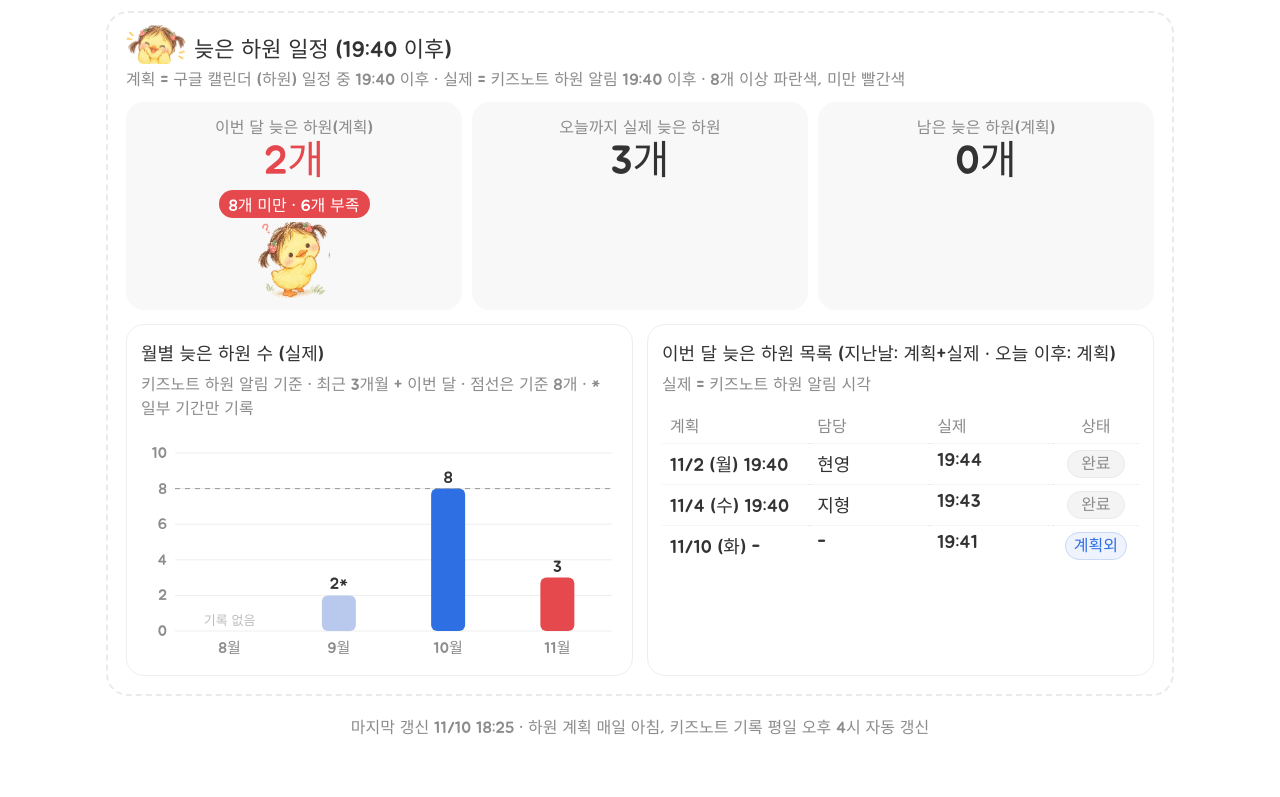
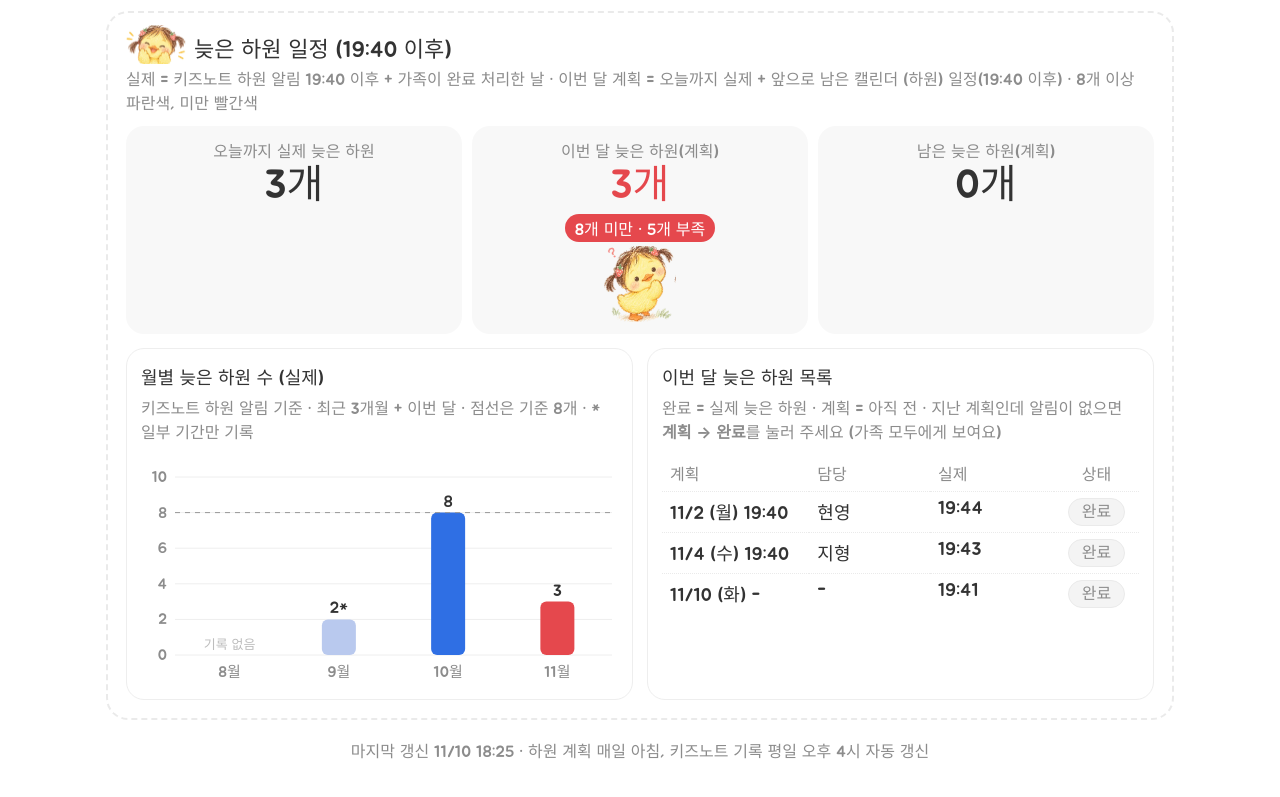
Before and after one commit to ayamy39-cpu/kokoma-life, a plain HTML site: page index.html in a window 1280 px wide. Shown: the part 1125-1922 px from the top of the page. Before the commit the page ends 1899 px from the top, so only its background shows below. Drawn offline with Linux system fonts and the light colour scheme; no server answers.

Commit message:
늦은 하원: 실제 카드 맨 앞, 계획=실제+남은 일정, 지난 계획 완료 처리 버튼(가족 공유)
Co-Authored-By: Claude Opus 5.5 <noreply@anthropic.com>
Claude-Session: https://claude.ai/code/session_01PsMxbcVr8uwnXEYhnDqrdQ

```diff
--- a/index.html
+++ b/index.html
@@ -151,6 +151,9 @@ td.pc .del { font-size: 15px; padding: 0 0 0 2px; }
 .st.today { color: #fff; background: var(--accent); border-color: var(--accent); }
 .st.early { color: #b26a00; background: #FFF4D6; border-color: #F5DFA3; }
 .st.none { color: #b23a3e; background: #FFF0F0; border-color: #F6CFCF; }
+.st.plan { color: #2F6FE4; background: #EEF3FD; border-color: #C9D8F6; }
+button.st.fix { cursor: pointer; font-family: inherit; color: #b23a3e; background: #FFF0F0; border-color: #F6CFCF; }
+button.st.fix:disabled { opacity: .5; }
 .st.extra { color: #2F6FE4; background: #EEF3FD; border-color: #C9D8F6; }
 .sub { background: #FFFFFF; border: 1px solid #EEEEEE; border-radius: 18px; padding: 14px; min-width: 0; }
 
@@ -237,15 +240,15 @@ footer { text-align: center; color: var(--muted); font-size: var(--fs-cap); padd
   <!-- 3행: 늦은 하원 -->
   <section class="card">
     <div class="card-h"><img class="ch" src="img/cheeks.webp" alt=""><h2>늦은 하원 일정 (19:40 이후)</h2></div>
-    <p class="note">계획 = 구글 캘린더 (하원) 일정 중 19:40 이후 · 실제 = 키즈노트 하원 알림 19:40 이후 · 8개 이상 파란색, 미만 빨간색</p>
+    <p class="note">실제 = 키즈노트 하원 알림 19:40 이후 + 가족이 완료 처리한 날 · 이번 달 계획 = 오늘까지 실제 + 앞으로 남은 캘린더 (하원) 일정(19:40 이후) · 8개 이상 파란색, 미만 빨간색</p>
     <div class="tiles">
+      <div class="tile"><div class="lbl">오늘까지 실제 늦은 하원</div><div class="num" id="done">—</div></div>
       <div class="tile">
         <div class="lbl">이번 달 늦은 하원(계획)</div>
         <div class="num" id="planned">—</div>
         <span class="badge" id="badge" hidden></span>
         <img class="ch mascot" id="mascot" alt="" hidden>
       </div>
-      <div class="tile"><div class="lbl">오늘까지 실제 늦은 하원</div><div class="num" id="done">—</div></div>
       <div class="tile"><div class="lbl">남은 늦은 하원(계획)</div><div class="num" id="left">—</div></div>
     </div>
     <div class="row">
@@ -255,9 +258,10 @@ footer { text-align: center; color: var(--muted); font-size: var(--fs-cap); padd
         <div class="chart" id="chart"></div>
       </div>
       <div class="sub">
-        <h3>이번 달 늦은 하원 목록 (지난날: 계획+실제 · 오늘 이후: 계획)</h3>
-        <p class="note">실제 = 키즈노트 하원 알림 시각</p>
-        <table><thead><tr><th>계획</th><th>담당</th><th>실제</th><th class="stc">상태</th></tr></thead><tbody id="hawon-list"></tbody></table>
+        <h3>이번 달 늦은 하원 목록</h3>
+        <p class="note">완료 = 실제 늦은 하원 · 계획 = 아직 전 · 지난 계획인데 알림이 없으면 <b>계획 → 완료</b>를 눌러 주세요 (가족 모두에게 보여요)</p>
+        <p class="msg" id="hawon-msg" hidden></p>
+        <table><thead><tr><th>계획</th><th style="white-space:nowrap">담당</th><th>실제</th><th class="stc">상태</th></tr></thead><tbody id="hawon-list"></tbody></table>
       </div>
     </div>
   </section>
@@ -292,13 +296,14 @@ footer { text-align: center; color: var(--muted); font-size: var(--fs-cap); padd
   $('date').textContent = (seoul.getUTCMonth() + 1) + '월 ' + seoul.getUTCDate() + '일 (' + DOW[seoul.getUTCDay()] + ') 🐥';
 
   let DATA = null;
+  const HMARK = '[늦은하원완료]'; // 가족 기록 창구에 '늦은 하원 완료 처리'를 남기는 표시
   let LIVE = null; // 창구에서 바로 읽어 온 Notion 기록 (있으면 data.json 보다 우선)
   const added = []; // 이번에 이 화면에서 넣은 기록 (바로 보이게)
   const manual = (k) => {
     const base = LIVE || (DATA && DATA.manual) || [];
     const all = [...base, ...added];
     const seen = new Set();
-    return all.filter((r) => r.kind === k).filter((r) => { const key = r.date + '|' + r.kind + '|' + (r.items || ''); if (seen.has(key)) return false; seen.add(key); return true; });
+    return all.map((r) => (r.kind === '준비물' && r.items === HMARK ? { ...r, kind: '하원완료' } : r)).filter((r) => r.kind === k).filter((r) => { const key = r.date + '|' + r.kind + '|' + (r.items || ''); if (seen.has(key)) return false; seen.add(key); return true; });
   };
   // 내가 넣은 기록 id (24시간 안에 지우기용, 이 브라우저에만)
   const MKEY = 'kkoma-mine-v1';
@@ -323,7 +328,7 @@ footer { text-align: center; color: var(--muted); font-size: var(--fs-cap); padd
       const rec = { date, kind, items: kind === '응가' ? '' : items };
       added.push(rec);
       mine.push({ id: j.id, at: Date.now(), ...rec }); saveMine(mine);
-      say(msgId, kind === '응가' ? `💩 ${md(date)} 응가를 기록했어요` : `${md(date)} 준비물 "${items}"을(를) 추가했어요`);
+      say(msgId, kind === '응가' ? `💩 ${md(date)} 응가를 기록했어요` : items === HMARK ? `${md(date)} 늦은 하원을 완료로 바꿨어요` : `${md(date)} 준비물 "${items}"을(를) 추가했어요`);
       return true;
     } catch (e) {
       say(msgId, '저장하지 못했어요 · ' + (ERR[e.message] || '잠시 후 다시 시도해 주세요'), true);
@@ -338,7 +343,7 @@ footer { text-align: center; color: var(--muted); font-size: var(--fs-cap); padd
       if (LIVE) { const k = LIVE.findIndex((r) => r.date === m.date && r.kind === m.kind && (r.items || '') === (m.items || '')); if (k >= 0) LIVE.splice(k, 1); }
       say(msgId, '지웠어요');
     } catch (e) { say(msgId, '지우지 못했어요 · ' + (e.message === 'too_old' ? '24시간이 지나 Notion에서 지워 주세요' : '잠시 후 다시 시도해 주세요'), true); }
-    renderSupplies(); renderLife();
+    renderSupplies(); renderLife(); if (DATA) renderHawon();
   }
   const myRec = (r) => mine.find((x) => x.date === r.date && x.kind === r.kind && (x.items || '') === (r.items || ''));
 
@@ -364,7 +369,7 @@ footer { text-align: center; color: var(--muted); font-size: var(--fs-cap); padd
   const loadLive = () => {
     if (!apiUrl()) return;
     fetch(apiUrl() + '?action=list&t=' + Date.now()).then((r) => r.json()).then((j) => {
-      if (j && j.ok && Array.isArray(j.items)) { LIVE = j.items; renderSupplies(); renderLife(); }
+      if (j && j.ok && Array.isArray(j.items)) { LIVE = j.items; renderSupplies(); renderLife(); if (DATA) renderHawon(); }
     }).catch(() => {});
   };
 
@@ -531,11 +536,16 @@ footer { text-align: center; color: var(--muted); font-size: var(--fs-cap); padd
       td.append(el('span', 'slot ' + c, ic + ' ' + r.slot)); tr.append(td, el('td', null, r.menu)); mt.append(tr);
     });
 
-    // 늦은 하원
+    renderHawon();
+  }
+
+  function renderHawon() {
     const late = (t) => t >= '19:40';
     const ev = (DATA.hawon || []).filter((r) => (r.title || '').trim().startsWith('(하원)') && r.start.length > 10 && late(r.start.slice(11, 16)));
     const picks = {}; (DATA.pickups || []).forEach((p) => { picks[p.date] = p.time; });
-    const lateDays = Object.keys(picks).filter((d) => late(picks[d]));
+    const fixed = new Set(manual('하원완료').map((r) => r.date)); // 가족이 완료 처리한 날
+    const lateDays = [...new Set([...Object.keys(picks).filter((d) => late(picks[d])), ...[...fixed].filter((d) => d <= today)])];
+    const isDone = (d) => lateDays.includes(d);
     const since = DATA.pickupsSince || '9999-12-31';
     const months = [];
     for (let i = -3; i <= 0; i++) months.push(iso(new Date(Date.UTC(seoul.getUTCFullYear(), seoul.getUTCMonth() + i, 1))).slice(0, 7));
@@ -545,38 +555,50 @@ footer { text-align: center; color: var(--muted); font-size: var(--fs-cap); padd
         coverage: last < since ? 'none' : (m + '-01') < since ? 'partial' : 'full' };
     });
     const planM = ev.filter((r) => r.start.slice(0, 7) === ym);
-    const planned = planM.length;
-    const upcoming = planM.filter((r) => new Date(r.start) >= now).length;
-    const actualCur = lateDays.filter((d) => d.slice(0, 7) === ym).length;
+    const planByDay = {}; planM.forEach((r) => { const d = r.start.slice(0, 10); if (!planByDay[d]) planByDay[d] = r; });
+    const actualCur = lateDays.filter((d) => d.slice(0, 7) === ym && d <= today).length;
+    // 앞으로 남은 계획: 오늘 이후(오늘 포함) 캘린더 일정 중 아직 완료되지 않은 날
+    const upcoming = Object.keys(planByDay).filter((d) => d >= today && !isDone(d)).length;
+    const planned = actualCur + upcoming;
     const ok = planned >= 8;
     $('planned').textContent = planned + '개'; $('planned').className = 'num ' + (ok ? 'blue' : 'red');
     $('done').textContent = actualCur + '개'; $('left').textContent = upcoming + '개';
     const b = $('badge'); b.hidden = false; b.className = 'badge ' + (ok ? 'blue' : 'red');
     b.textContent = ok ? '8개 이상 · 충분해요!' : `8개 미만 · ${8 - planned}개 부족`;
     const ms = $('mascot'); ms.src = ok ? 'img/cheeks.webp' : 'img/question.webp'; ms.hidden = false;
-    $('takeaway').textContent = `이번 달 늦은 하원 계획 ${planned}개 · 실제 ${actualCur}번 · 남은 계획 ${upcoming}개`;
+    $('takeaway').textContent = `이번 달 늦은 하원 실제 ${actualCur}번 · 계획 ${planned}개 · 남은 계획 ${upcoming}개`;
 
     const hl = $('hawon-list'); hl.replaceChildren();
-    const planDays = new Set(planM.map((r) => r.start.slice(0, 10)));
-    const extra = lateDays.filter((d) => d.slice(0, 7) === ym && d <= today && !planDays.has(d)).map((d) => ({ start: d, extra: true }));
-    const list = planM.concat(extra).sort((x, y) => x.start.localeCompare(y.start));
-    if (!list.length) emptyRow(hl, 4, '이번 달 늦은 하원 계획이 없어요');
-    list.forEach((r) => {
-      const d = r.start.slice(0, 10); const pt = picks[d];
-      if (r.extra) {
-        const tr = el('tr'); const st = el('td', 'stc'); st.append(el('span', 'st extra', '계획외'));
-        tr.append(el('td', 'date', md(d) + ' -'), el('td', 'date', '-'), el('td', 'date', pt), st); hl.append(tr); return;
+    const days = [...new Set([...Object.keys(planByDay), ...lateDays.filter((d) => d.slice(0, 7) === ym && d <= today)])].sort();
+    if (!days.length) emptyRow(hl, 4, '이번 달 늦은 하원 계획이 없어요');
+    days.forEach((d) => {
+      const r = planByDay[d]; const pt = picks[d];
+      const who = r ? r.title.replace(/^\(하원\)\s*/, '').replace(/\/\s*\d+시\s*\d*분?\s*$/, '') : '-';
+      const tr = el('tr'); const st = el('td', 'stc');
+      if (isDone(d)) {
+        st.append(el('span', 'st done', '완료'));
+      } else if (d >= today) {
+        st.append(el('span', 'st plan', '계획'));
+      } else {
+        const btn = el('button', 'st fix', '계획 → 완료'); btn.type = 'button';
+        btn.title = '키즈노트 알림이 없었지만 늦은 하원을 했다면 눌러 주세요';
+        btn.addEventListener('click', async () => {
+          if (!confirm(`${md(d)} 늦은 하원을 완료로 바꿀까요?\n(가족 모두에게 완료로 보여요)`)) return;
+          if (await addRecord('준비물', d, HMARK, 'hawon-msg', btn)) renderHawon();
+        });
+        if (!apiUrl()) btn.disabled = true;
+        st.append(btn);
       }
-      const state = d > today || (d === today && !pt) ? (d === today ? '오늘' : '예정') : pt ? (late(pt) ? '완료' : '일찍') : (d < since ? '-' : '기록없음');
-      const who = r.title.replace(/^\(하원\)\s*/, '').replace(/\/\s*\d+시\s*\d*분?\s*$/, '');
-      const tr = el('tr'); const st = el('td', 'stc');
-      st.append(el('span', 'st ' + ({ '완료': 'done', '오늘': 'today', '일찍': 'early', '기록없음': 'none' }[state] || ''), state));
-      tr.append(el('td', 'date', md(d) + ' ' + r.start.slice(11, 16)), el('td', 'date', who), el('td', 'date', pt || '-'), st);
+      const m = fixed.has(d) && !(pt && late(pt)) ? myRec({ date: d, kind: '준비물', items: HMARK }) : null;
+      if (m) { const x = el('button', 'del', '×'); x.type = 'button'; x.title = '완료 처리 취소'; x.addEventListener('click', () => removeRecord(m, 'hawon-msg')); st.append(x); }
+      const actualTxt = pt ? pt : fixed.has(d) ? '가족 확인' : '-';
+      tr.append(el('td', 'date', md(d) + ' ' + (r ? r.start.slice(11, 16) : '-')), el('td', 'date', who), el('td', 'date', actualTxt), st);
       hl.append(tr);
     });
 
     drawChart(byMonth);
-    let t; window.addEventListener('resize', () => { clearTimeout(t); t = setTimeout(() => drawChart(byMonth), 150); });
+    window._hm = byMonth;
+    if (!window._hr) { window._hr = 1; let t; window.addEventListener('resize', () => { clearTimeout(t); t = setTimeout(() => drawChart(window._hm), 150); }); }
 
     if (DATA.updatedAt) {
       const u = new Date(new Date(DATA.updatedAt).getTime() + SEOUL);
```
